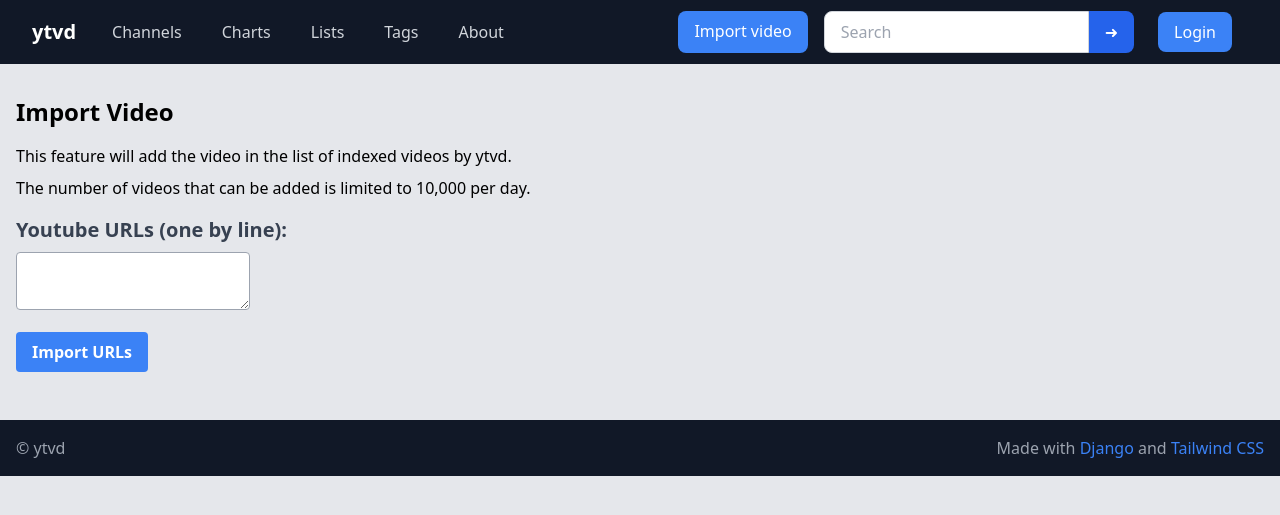
After one commit to dbeley/tuberank, a Django app: page /import-video in a window 1280 px wide. The commit adds this page. Shown: the top 515 px of the page. Run offline with Django 4.2, Linux system fonts and the light colour scheme; style sheets or scripts are compiled from the project's sources; some libraries are stand-ins or nearby versions.

Commit message:
Add import video feature

```diff
--- a/ratings/templates/base.html
+++ b/ratings/templates/base.html
@@ -26,7 +26,7 @@
     </div>
     <!-- Search bar -->
     <div class="flex-1 flex justify-center px-2 lg:ml-6 lg:justify-end">
-      <a href="{% url 'homepage' %}" class="bg-blue-500 hover:bg-blue-700 text-white py-2 px-4 mx-4 rounded-lg">Import video</a>
+      <a href="{% url 'import_video' %}" class="bg-blue-500 hover:bg-blue-700 text-white py-2 px-4 mx-4 rounded-lg">Import video</a>
       <form class="flex" action="{% url 'search' %}" method="get">
         <input class="w-full rounded-l-lg py-2 px-4 border-gray-300 text-gray-800 placeholder-gray-400 focus:outline-none focus:ring focus:border-blue-300" name="q" type="text" placeholder="Search">
         <button type="submit" class="px-4 bg-blue-600 text-white rounded-r-lg hover:bg-blue-500">➜</button>
--- /dev/null
+++ b/ratings/templates/import_video.html
@@ -0,0 +1,29 @@
+{% extends 'base.html' %}
+
+{% block content %}
+  <h1 class="text-2xl font-bold mb-4">Import Video</h1>
+  <p class="mb-2">This feature will add the video in the list of indexed videos by ytvd.</p>
+  <p class="mb-4">The number of videos that can be added is limited to 10,000 per day.</p>
+  <form method="POST" enctype="multipart/form-data">
+    {% csrf_token %}
+    <div class="mb-4">
+      <label class="block text-xl text-gray-700 font-bold mb-2" for="urls">Youtube URLs (one by line):</label>
+      <textarea name="urls" id="urls" class="bg-white border border-gray-400 rounded py-2 px-4 leading-tight focus:outline-none focus:bg-white focus:border-gray-500"></textarea>
+    </div>
+    <div class="mb-4">
+      <button type="submit" class="bg-blue-500 hover:bg-blue-700 text-white font-bold py-2 px-4 rounded focus:outline-none focus:shadow-outline">
+        Import URLs
+      </button>
+    </div>
+  </form>
+  {% if errors %}
+    {% for error in errors %}
+      <p class="mb-2">{{ error }}</p>
+    {% endfor %}
+  {% endif %}
+  {% if success %}
+    {% for success_item in success %}
+      <p class="mb-2">{{ success_item }}</p>
+    {% endfor %}
+  {% endif %}
+{% endblock %}
--- a/ratings/urls.py
+++ b/ratings/urls.py
@@ -74,4 +74,9 @@ urlpatterns = [
         ratings.tags.views.UserTagOverviewView.as_view(),
         name="tags_overview",
     ),
+    path(
+        "import-video",
+        ratings.views.ImportVideoView.as_view(),
+        name="import_video",
+    ),
 ]
--- a/ratings/views.py
+++ b/ratings/views.py
@@ -16,6 +16,11 @@ from ratings.models.channels import Channel
 from ratings.charts import charts
 from ratings.videos.serializers import VideoSerializer
 from ratings.channels.serializers import ChannelSerializer
+from ratings.yt_import import (
+    create_video_snapshot_from_url,
+    TooManyResultException,
+    NoResultException,
+)
 
 
 class HomepageView(APIView):
@@ -151,3 +156,36 @@ class PartialProfileView(APIView):
                 "viewings": page,
             }
         )
+
+
+class ImportVideoView(APIView):
+    renderer_classes = [TemplateHTMLRenderer]
+    template_name = "import_video.html"
+
+    def get(self, request):
+        print(request.__dict__)
+        return Response()
+
+    def post(self, request):
+        errors = []
+        success = []
+        if urls := request.data.get("urls"):
+            urls_list = urls.split("\n")
+            for url in urls_list:
+                try:
+                    create_video_snapshot_from_url(url)
+                except TooManyResultException:
+                    errors.append(
+                        f"The import for item {url} failed with an error: more than one result found"
+                    )
+                except NoResultException:
+                    errors.append(
+                        f"The import for item {url} failed with an error: no result found"
+                    )
+                except Exception as err:
+                    errors.append(
+                        f"The import for item {url} failed with an error: {str(err)}"
+                    )
+                finally:
+                    success.append(f"The import for item {url} finished successfully.")
+        return Response({"success": success, "errors": errors})
```
Also changed, not shown: README.md.
